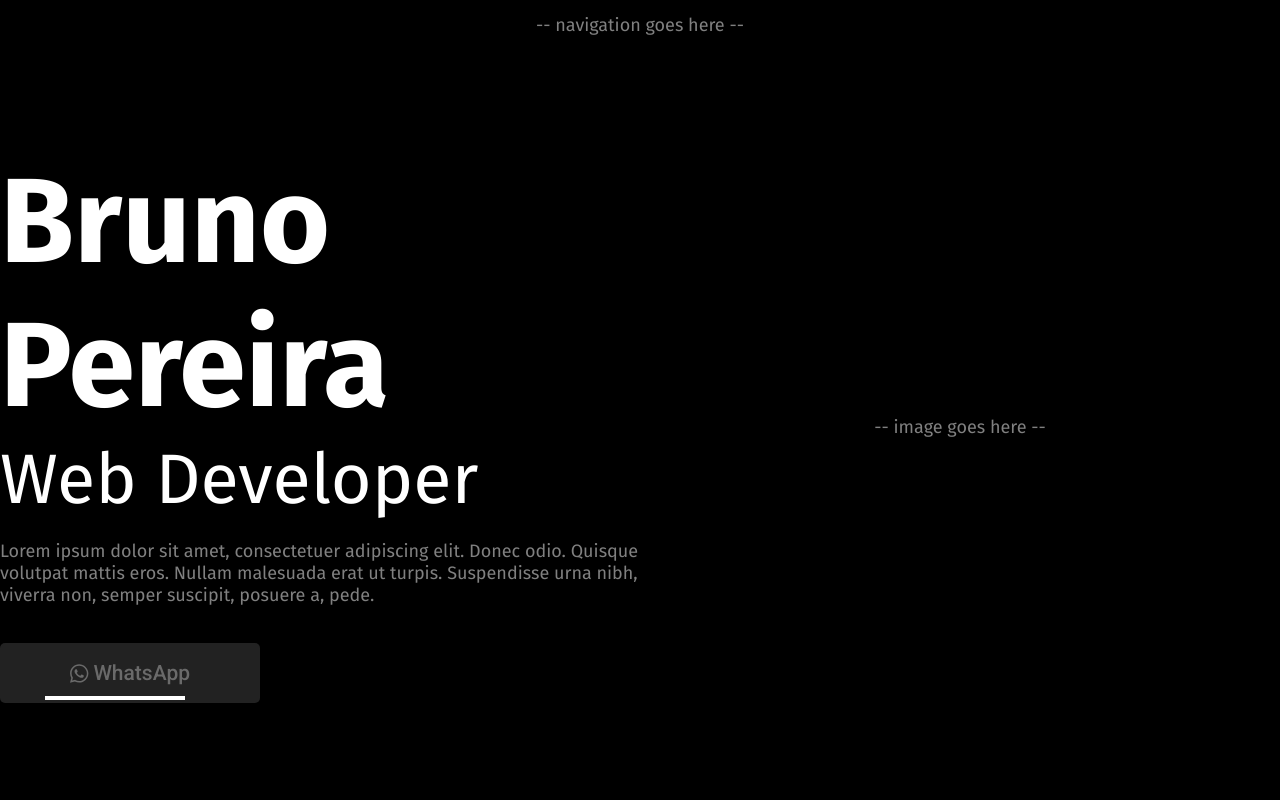
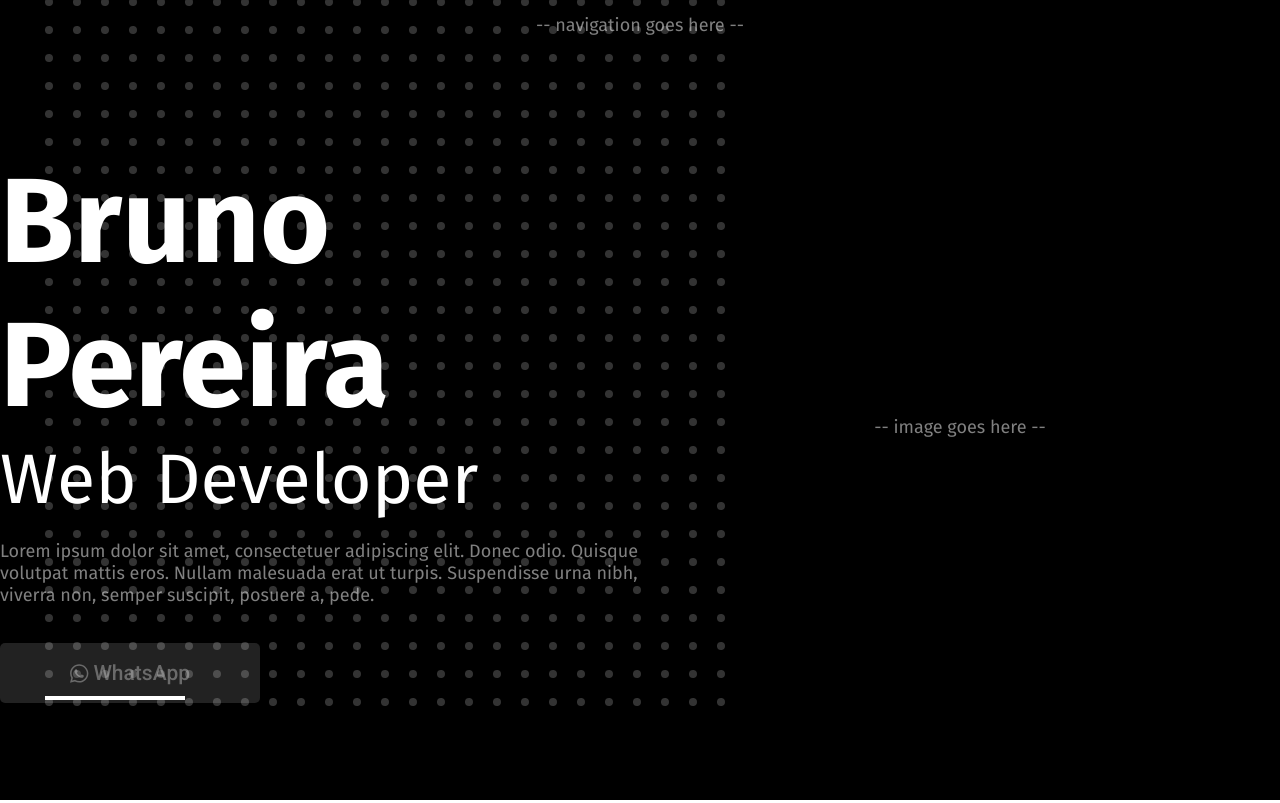
Before and after one commit to SirBruno/portfolio, a Next.js app: page / in a window 1280 px wide. Built offline with nearby package versions, Linux system fonts and the light colour scheme.

Commit message:
Added the "grid" from the design.

```diff
--- a/pages/index.js
+++ b/pages/index.js
@@ -2,6 +2,7 @@ import Head from 'next/head'
 import styles from '../styles/Home.module.css'
 import { faWhatsapp } from '@fortawesome/free-brands-svg-icons'
 import { FontAwesomeIcon } from '@fortawesome/react-fontawesome'
+import Image from "next/image"
 
 export default function Home() {
   return (
@@ -20,6 +21,9 @@ export default function Home() {
             <br />
             <a href="https://wa.me/5519971159735" target="_blank" rel="noreferrer" className={styles.heroCTA}><FontAwesomeIcon icon={faWhatsapp} size='1x'/> WhatsApp</a>
             <span className={styles.whiteStripe}></span>
+            <span className={styles.repeatGrid}>
+              <Image src="/repeat_grid.png" alt="repeat grid" width="689" height="1167" />
+            </span>
           </main>
           <div className={styles.heroRight}>
             <p className={styles.p}>-- image goes here --</p>
--- a/styles/Home.module.css
+++ b/styles/Home.module.css
@@ -80,3 +80,9 @@ a.heroCTA {
   bottom: 100px;
   left: 45px;
 }
+
+.repeatGrid {
+  position: absolute;
+  top: -450px;
+  left: 45px;
+}
```
Also changed, not shown: public/repeat_grid.png (added).
